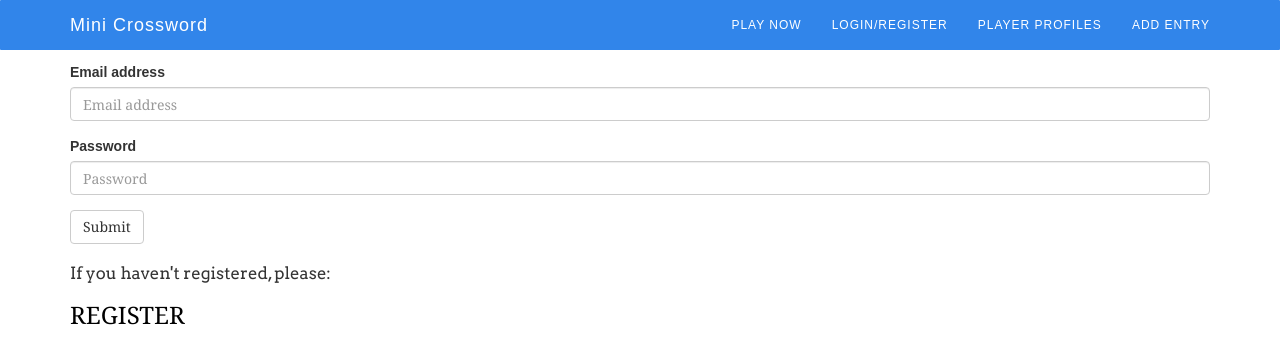
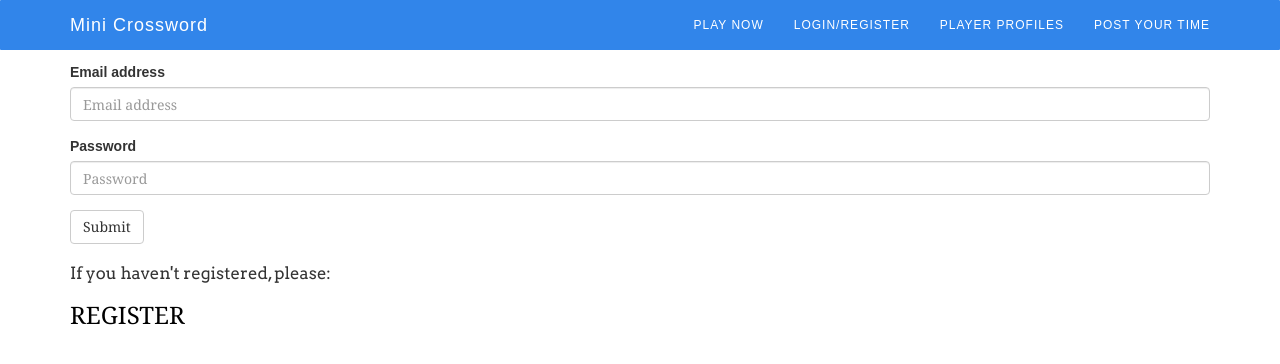
Before and after one commit to j10sanders/WinTheMini, a Flask app: a page that uses crossword/templates/base.html in a window 1280 px wide. Shown: the top 364 px of the page. Run offline with Flask 2, Linux system fonts and the light colour scheme; some libraries are stand-ins or nearby versions.

Commit message:
changed 'add entry' to 'post your time'

```diff
--- a/crossword/templates/base.html
+++ b/crossword/templates/base.html
@@ -110,7 +110,7 @@ body { padding-top: 3em; }
             <!--<li><a href="#services">GROUPS</a></li>-->
             <li><a href="{{ url_for('stats_get') }}">PLAYER PROFILES</a></li>
 
-            <li><a href="{{ url_for('add_entry_get') }}">ADD ENTRY</a> <span class="sr-only">(current)</span></a></li>
+            <li><a href="{{ url_for('add_entry_get') }}">POST YOUR TIME</a> <span class="sr-only">(current)</span></a></li>
 
 
           </ul>
```
